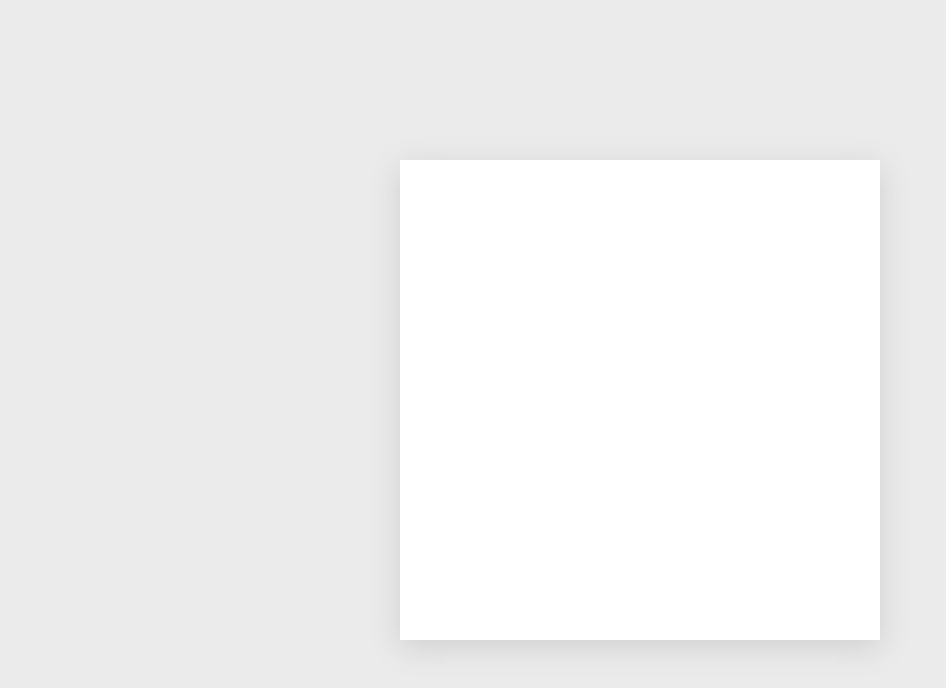
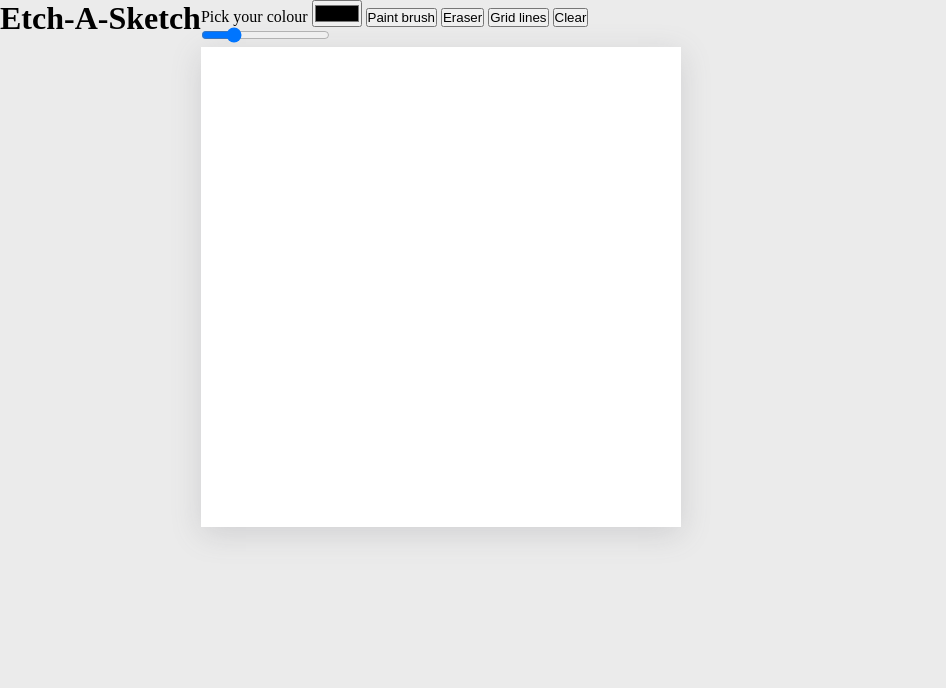
Before and after one commit to gc222/Etch-A-Sketch, a plain HTML site: page index.html in a window 1280 px wide. Shown: the whole page, without its empty margins (0-946 px from the left). Drawn offline with Linux system fonts and the light colour scheme.

Commit message:
added input controls

```diff
--- a/index.html
+++ b/index.html
@@ -10,8 +10,26 @@
 </head>
 <body>
 
-    <div id="grid-container"></div>
+    <h1 id="etch">Etch-A-Sketch</h1>
 
+    <div id="main">
+        <div id="controls">
+            <label for="colour-picker">Pick your colour</label>
+            <input id="colour-picker" type="color" value="#000000">
+
+            <button id="paint-brush">Paint brush</button>
+            <button id="eraser">Eraser</button>
+            <button id="grid-lines">Grid lines</button>
+            <button id="clear">Clear</button>
+
+            <div id="slider-value"></div>
+            <div id="slide-wrapper">
+                <input id="slider" type="range" min="2" max="64" value="16">
+            </div>
+        </div>
+
+        <div id="grid-container"></div>
+    </div>
 
 </body>
 </html>
```
